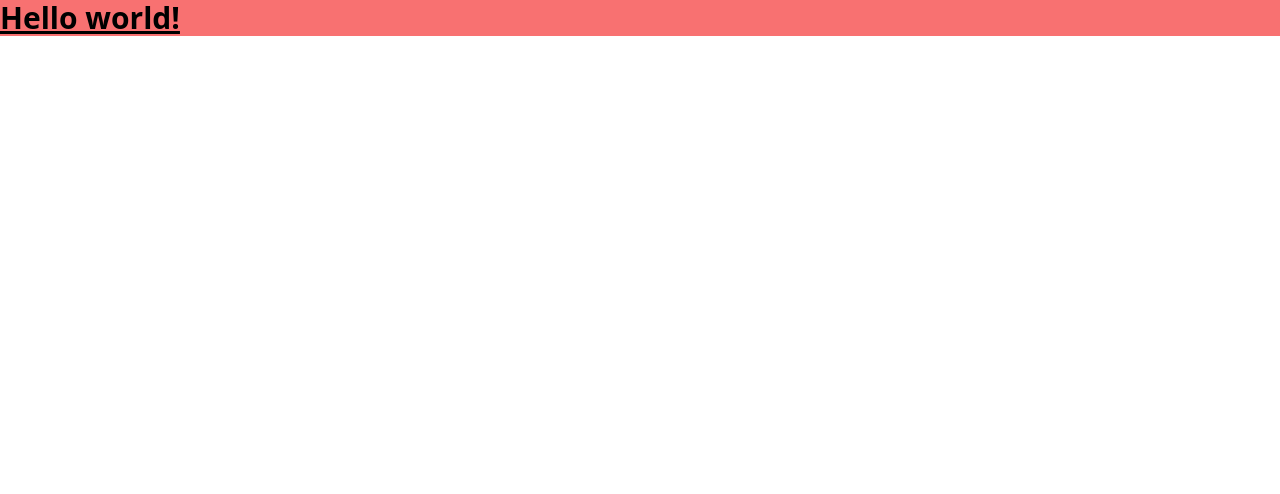
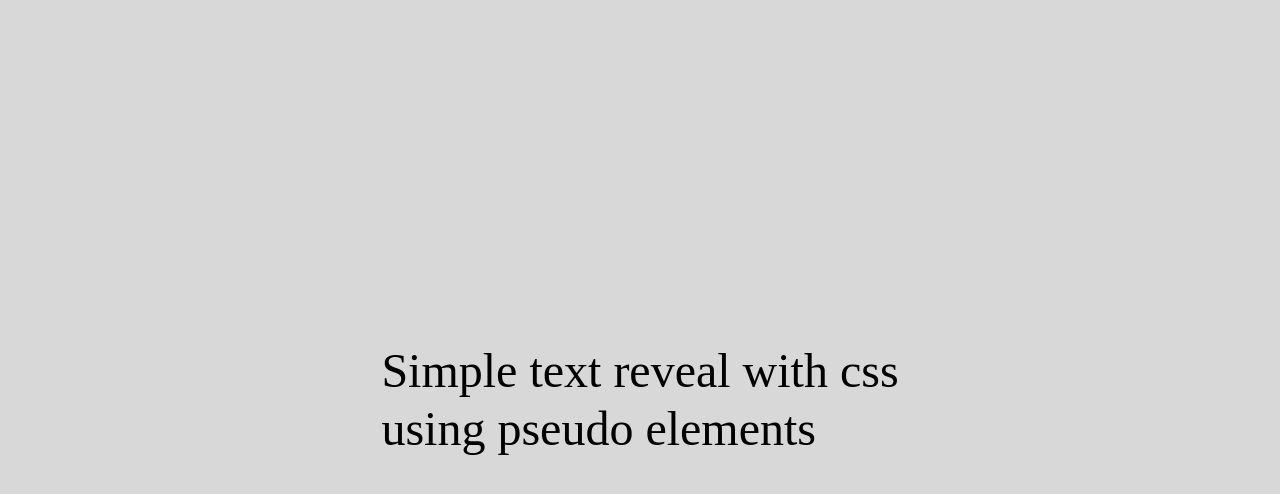
Before and after one commit to abhishekashyap/here-for-you, a React (Vite) app: page / in a window 1280 px wide. Shown: the top 494 px of the page. Built offline with nearby package versions, Linux system fonts and the light colour scheme.

Commit message:
feat: add message component and send component

```diff
--- a/package.json
+++ b/package.json
@@ -9,7 +9,9 @@
   },
   "dependencies": {
     "react": "^17.0.2",
-    "react-dom": "^17.0.2"
+    "react-dom": "^17.0.2",
+    "react-icons": "^4.3.1",
+    "react-router-dom": "^6.3.0"
   },
   "devDependencies": {
     "@types/react": "^17.0.33",
--- a/src/App.tsx
+++ b/src/App.tsx
@@ -1,9 +1,8 @@
-import { useState } from "react";
+import { BrowserRouter, Routes, Route } from "react-router-dom";
+import Home from "./pages/Home/Home";
 
 function App() {
-  return (
-    <h1 className="text-3xl bg-red-400 font-bold underline">Hello world!</h1>
-  );
+  return <h1>Hello</h1>;
 }
 
 export default App;
--- a/src/main.tsx
+++ b/src/main.tsx
@@ -1,11 +1,18 @@
 import React from "react";
 import ReactDOM from "react-dom";
 import "./index.css";
-import App from "./App";
+import { BrowserRouter, Routes, Route } from "react-router-dom";
+import Home from "./pages/Home/Home";
+import Chat from "./pages/Chat/Chat";
 
 ReactDOM.render(
   <React.StrictMode>
-    <App />
+    <BrowserRouter>
+      <Routes>
+        <Route path="/" element={<Home />} />
+        <Route path="/chat" element={<Chat />} />
+      </Routes>
+    </BrowserRouter>
   </React.StrictMode>,
   document.getElementById("root")
 );
--- /dev/null
+++ b/src/pages/Chat/Chat.tsx
@@ -0,0 +1,43 @@
+import { useState } from "react";
+import { IoSend } from "react-icons/io5";
+
+export default function Chat() {
+  const [message, setMessage] = useState("");
+  return (
+    <div className="h-screen w-screen font-sans bg-gradient-to-r from-gray-700 via-gray-900 to-black flex items-center justify-center p-6">
+      <div className="max-w-2xl h-full w-full relative">
+        {/* ChatItems */}
+        <div className="h-[94%] flex flex-col">
+          <div className="bg-green-600 py-2 px-5 m-1 rounded-tr-full rounded-l-full hyphens-auto max-w-[50%] text-white self-end">
+            Ut nostrud aute irure enim do qui esse commodo.
+          </div>
+          <div className="bg-green-100 py-2 px-5 m-1 rounded-tl-full rounded-r-full hyphens-auto max-w-[50%] text-black">
+            Ut nostrud aute irure enim do qui esse commodo.
+          </div>
+        </div>
+        {/* TextBox */}
+        <div className="h-[6%] bottom-2 flex rounded-full bg-white w-full">
+          <input
+            type="text"
+            className="w-full border-none bg-transparent px-4 py-1 outline-none focus:outline-none"
+            placeholder="Enter your message..."
+            value={message}
+            onChange={(e) => setMessage(e.target.value)}
+            autoFocus
+          />
+          <button
+            type="button"
+            className={`flex rounded-full p-4 items-center m-2 px-4 py-2 font-semibold text-gray-100 ${
+              message.length > 0
+                ? "bg-green-500"
+                : "bg-gray-500 cursor-not-allowed"
+            }`}
+            disabled={message.length === 0}
+          >
+            Send <IoSend className="ml-2" />
+          </button>
+        </div>
+      </div>
+    </div>
+  );
+}
--- /dev/null
+++ b/src/pages/Home/Home.css
@@ -0,0 +1,87 @@
+/* Basic styles */
+*,
+*::before,
+*::after {
+  box-sizing: border-box;
+}
+
+:root {
+  --bg-color: #d8d8d8;
+}
+
+body {
+  display: flex;
+  align-items: center;
+  justify-content: center;
+  overflow: hidden;
+  width: 100vw;
+  height: 100vh;
+  color: #000;
+  background-color: var(--bg-color);
+  font-family: "Maitree", serif;
+}
+
+h1 {
+  font-size: 3em;
+  font-weight: normal;
+}
+
+/* title styles */
+.home-title span {
+  position: relative;
+  overflow: hidden;
+  display: block;
+  line-height: 1.2;
+}
+
+.home-title span::after {
+  content: "";
+  position: absolute;
+  top: 0;
+  right: 0;
+  width: 100%;
+  height: 100%;
+  background: white;
+  animation: a-ltr-after 2s cubic-bezier(0.77, 0, 0.18, 1) forwards;
+  transform: translateX(-101%);
+}
+
+.home-title span::before {
+  content: "";
+  position: absolute;
+  top: 0;
+  right: 0;
+  width: 100%;
+  height: 100%;
+  background: var(--bg-color);
+  animation: a-ltr-before 2s cubic-bezier(0.77, 0, 0.18, 1) forwards;
+  transform: translateX(0);
+}
+
+.home-title span:nth-of-type(1)::before,
+.home-title span:nth-of-type(1)::after {
+  animation-delay: 1s;
+}
+
+.home-title span:nth-of-type(2)::before,
+.home-title span:nth-of-type(2)::after {
+  animation-delay: 1.5s;
+}
+
+@keyframes a-ltr-after {
+  0% {
+    transform: translateX(-100%);
+  }
+  100% {
+    transform: translateX(101%);
+  }
+}
+
+@keyframes a-ltr-before {
+  0% {
+    transform: translateX(0);
+  }
+  100% {
+    transform: translateX(200%);
+  }
+}
--- /dev/null
+++ b/src/pages/Home/Home.tsx
@@ -0,0 +1,12 @@
+import "./Home.css";
+
+export default function Home() {
+  return (
+    <>
+      <h1 className="home-title">
+        <span>Simple text reveal with css</span>
+        <span>using pseudo elements</span>
+      </h1>
+    </>
+  );
+}
```
Also changed, not shown: 1 other file (tests, documents, lock files or other folders).
